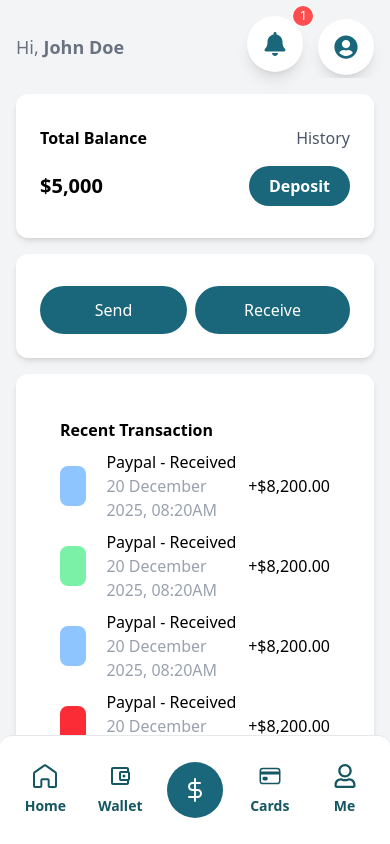
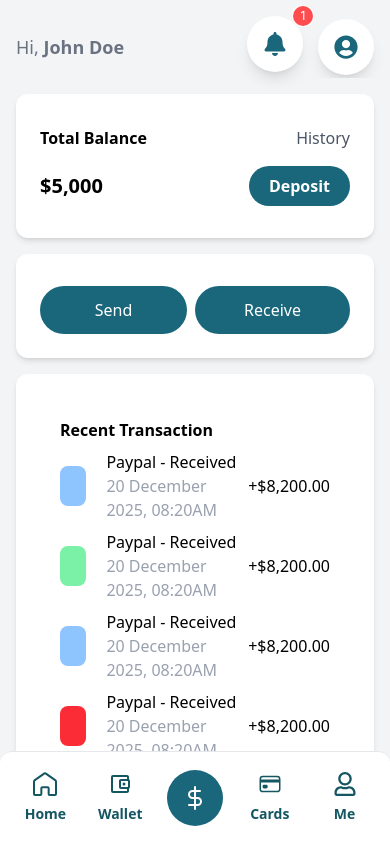
Before and after one commit to dona-8833/FinBank, a React (Vite) app: page / in a window 390 px wide. Shown: the top 844 px of the page. Built offline with nearby package versions, Linux system fonts and the light colour scheme.

Commit message:
little chnage

```diff
--- a/src/components/Mobile.jsx
+++ b/src/components/Mobile.jsx
@@ -7,7 +7,7 @@ import { FaRegUser } from "react-icons/fa";
 
 const Navbar = () => {
   return (
-    <div className="w-full md:hidden bg-white py-3 px-4 grid grid-cols-5 gap-4 text-gray-600 text-2xl place-items-center fixed bottom-0 shadow-lg rounded-tl-xl rounded-tr-xl border-t border-gray-200">
+    <div className="w-full md:hidden bg-white py-1 px-4 grid grid-cols-5 gap-4 text-gray-600 text-2xl place-items-center fixed bottom-0 shadow-lg rounded-tl-xl rounded-tr-xl border-t border-gray-200">
       <div className="p-4 mobile rounded-2xl flex flex-col items-center justify-center text-[#145661] hover:text-[#103c47] transition-all duration-300 ease-in-out">
         <GrHomeRounded />
         <span className="text-sm mt-2 font-semibold">Home</span>
```
